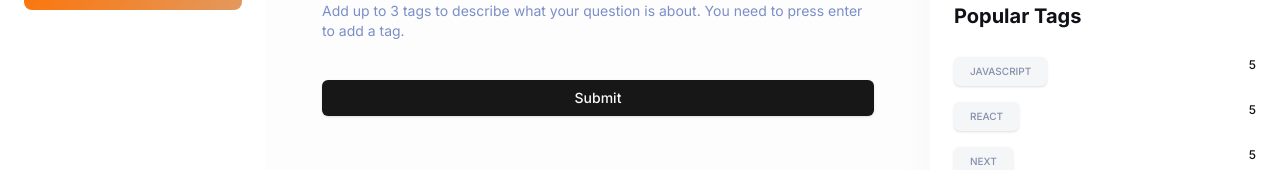
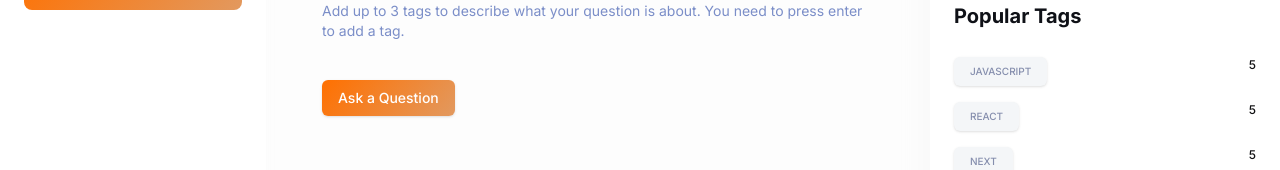
Before and after one commit to bini34/DevFlow, a Next.js app: page /ask-question in a window 1280 px wide. Shown: the part 606-776 px from the top of the page. Built offline with nearby package versions, Linux system fonts and the light colour scheme; no server answers.

Commit message:
Update QuestionForm component with submit button text and loading state

```diff
--- a/src/components/forms/QuestionForm.tsx
+++ b/src/components/forms/QuestionForm.tsx
@@ -1,5 +1,5 @@
 "use client";
-import { useRef } from "react";
+import { useRef, useState } from "react";
 import { Editor } from "@tinymce/tinymce-react";
 import { zodResolver } from "@hookform/resolvers/zod";
 import { useForm } from "react-hook-form";
@@ -18,9 +18,12 @@ import { Input } from "@/components/ui/input";
 import { QuestionSchema } from "@/lib/validations";
 import { Badge } from "../ui/badge";
 import Image from "next/image";
-
+import { createQuestion } from "@/lib/actions/question.action";
+const type: any = "create";
 export default function QuestionForm() {
   const editorRef = useRef<Editor | null>(null);
+  const [isSubmitting, setIsSubmitting] = useState(false);
+
   const log = () => {
     if (editorRef.current) {
       console.log((editorRef.current as any).getContent());
@@ -36,11 +39,15 @@ export default function QuestionForm() {
   });
   // 2. Define a submit handler.
   function onSubmit(values: z.infer<typeof QuestionSchema>) {
-    console.log(process.env.NEXT_PUBLIC_TINY_API_KEY);
+    setIsSubmitting(true);
+   try{
+    createQuestion();
 
-    // Do something with the form values.
-    // ✅ This will be type-safe and validated.
-    console.log(values);
+   }catch(e){
+   }
+   finally{
+    setIsSubmitting(false);
+   }
   }
   const handelInputkeyDown = (
     e: React.KeyboardEvent<HTMLInputElement>,
@@ -113,6 +120,8 @@ export default function QuestionForm() {
                 <Editor
                   apiKey={process.env.NEXT_PUBLIC_TINY_EDITOR_API_KEY}
                   onInit={(_evt, editor) => (editorRef.current = editor)}
+                  onBlur={field.onBlur}
+                  onEditorChange={(content) => field.onChange(content)}
                   initialValue="<p>This is the initial content of the editor.</p>"
                   init={{
                     height: 350,
@@ -195,7 +204,18 @@ export default function QuestionForm() {
             </FormItem>
           )}
         />
-        <Button type="submit">Submit</Button>
+        <Button
+          type="submit"
+          className="primary-gradient w-fit !text-light-900"
+          disabled={isSubmitting}
+        >
+          {isSubmitting ? (
+            <>{type === "edit" ? "Editting..." : "Posting..."} Question</>
+          ) : (
+            <>{type === "edit" ? "Edit Question" : "Ask a Question"}</>
+          )}
+
+        </Button>
       </form>
     </Form>
   );
```
